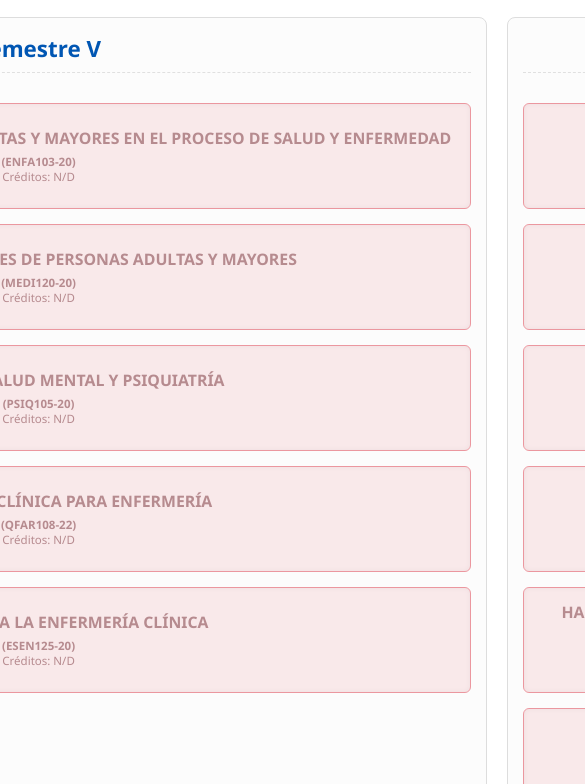
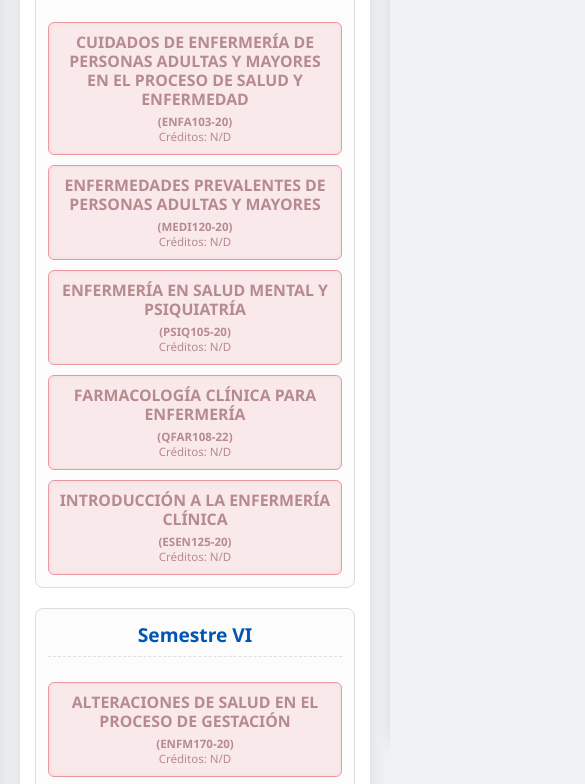
Before and after one commit to constt9/Malla-curricular-Enfermeria-UACh, a plain HTML site: page index.html in a window 390 px wide. Shown: the part 409-1193 px from the top of the page, 585 px wide, since content can reach past the window. Drawn offline with Linux system fonts and the light colour scheme.

Commit message:
Update style.css

```diff
--- a/style.css
+++ b/style.css
@@ -4,7 +4,7 @@ body {
     padding: 0;
     background-color: #f0f2f5; /* Un gris claro suave */
     color: #333;
-    overflow-x: auto; /* Para desplazamiento horizontal si hay muchos años */
+    overflow-x: hidden; /* Esto es importante para el media query, se controla en #malla-grid */
 }
 
 header {
@@ -26,16 +26,18 @@ header h1 {
     margin-top: 5px;
     font-size: 1.2em;
     opacity: 0.9;
-    font-style: italic; /* Para el nuevo subtítulo en cursiva */
+    font-style: italic;
 }
 
 #malla-grid {
     display: flex;
     flex-wrap: nowrap; /* Los años se mantienen en una fila */
-    gap: 40px; /* Espacio entre los bloques de año */
+    gap: 20px; /* Reducimos el espacio entre los bloques de año para que quepan más */
     padding: 20px;
-    justify-content: center; /* Centra el contenido horizontalmente */
-    align-items: flex-start; /* Alinea los años arriba */
+    justify-content: center;
+    align-items: flex-start;
+    overflow-x: auto; /* IMPORTANTE: Permite desplazamiento horizontal si el contenido es demasiado ancho */
+    padding-bottom: 30px; /* Espacio extra para la barra de desplazamiento horizontal */
 }
 
 .ano-container {
@@ -43,11 +45,12 @@ header h1 {
     border-radius: 12px;
     box-shadow: 0 6px 20px rgba(0,0,0,0.1);
     padding: 25px;
-    min-width: 550px; /* Ancho mínimo para cada bloque de año */
+    min-width: 450px; /* Reducimos el ancho mínimo de cada bloque de año */
+    flex: 0 0 auto; /* No crece, no se encoge, toma su tamaño de contenido */
     display: flex;
     flex-direction: column;
     align-items: center;
-    flex-shrink: 0; /* No se encogen */
+    box-sizing: border-box; /* Asegura que el padding se incluya en el ancho/alto */
 }
 
 .ano-container h2 {
@@ -63,7 +66,8 @@ header h1 {
 
 .semestres-ano {
     display: flex;
-    gap: 20px; /* Espacio entre los dos semestres dentro de un año */
+    flex-direction: row; /* Asegura que los semestres estén uno al lado del otro */
+    gap: 15px; /* Reducimos el espacio entre los dos semestres dentro de un año */
     width: 100%;
     justify-content: space-around;
 }
@@ -72,11 +76,12 @@ header h1 {
     flex: 1; /* Distribuye el espacio equitativamente */
     display: flex;
     flex-direction: column;
-    gap: 15px; /* Espacio entre cursos dentro de un semestre */
+    gap: 10px; /* Reducimos el espacio entre cursos dentro de un semestre */
     border: 1px solid #ddd;
     border-radius: 8px;
-    padding: 15px;
+    padding: 10px; /* Reducimos el padding */
     background-color: #fcfcfc;
+    box-sizing: border-box; /* Asegura que el padding se incluya en el ancho/alto */
 }
 
 .semestre-columna h3 {
@@ -92,30 +97,31 @@ header h1 {
 .curso {
     background-color: #e6f7ff; /* Fondo azul claro por defecto */
     border: 1px solid #a8d9ff;
-    padding: 12px;
+    padding: 8px; /* Reducimos el padding */
     border-radius: 6px;
     text-align: center;
     transition: background-color 0.3s ease, border-color 0.3s ease, transform 0.2s ease, opacity 0.3s ease;
-    min-height: 80px; /* Altura mínima para que todos los cursos tengan tamaño similar */
+    min-height: 70px; /* Ligeramente más bajo para que quepan más */
     display: flex;
     flex-direction: column;
     justify-content: center;
     align-items: center;
-    font-size: 0.9em;
-    cursor: pointer; /* Cursor por defecto */
-    opacity: 0.7; /* Opacidad inicial para todos los cursos */
+    font-size: 0.85em; /* Ligeramente más pequeño el texto */
+    cursor: pointer;
+    opacity: 0.7;
+    box-sizing: border-box; /* Asegura que el padding se incluya en el ancho/alto */
 }
 
 .curso h4 {
     margin: 0 0 5px 0;
-    font-size: 1.1em;
+    font-size: 1em; /* Ajustar el tamaño del título del curso */
     color: #004085; /* Azul oscuro para el nombre del curso */
-    line-height: 1.3;
+    line-height: 1.2;
 }
 
 .curso p {
     margin: 0;
-    font-size: 0.8em;
+    font-size: 0.75em; /* Ajustar el tamaño del texto secundario del curso */
     color: #555;
 }
 
@@ -131,11 +137,11 @@ header h1 {
     border-color: #dc3545; /* Rojo */
     color: #721c24; /* Texto rojo oscuro */
     opacity: 0.5; /* Más tenue para indicar que no está disponible */
-    cursor: not-allowed; /* Cursor de "prohibido" */
-    box-shadow: inset 0 0 5px rgba(0,0,0,0.1); /* Sombra interna para indicar inactividad */
+    cursor: not-allowed;
+    box-shadow: inset 0 0 5px rgba(0,0,0,0.1);
 }
 .curso.locked h4, .curso.locked p {
-    color: #721c24; /* Asegura el color del texto */
+    color: #721c24;
 }
 
 /* Curso Disponible (Available) */
@@ -143,17 +149,17 @@ header h1 {
     background-color: #d4edda; /* Verde claro */
     border-color: #28a745; /* Verde */
     color: #155724; /* Texto verde oscuro */
-    opacity: 1; /* Opacidad total */
-    cursor: pointer; /* Cursor de puntero para indicar que es clickeable */
-    box-shadow: 0 2px 8px rgba(40,167,69,0.2); /* Sombra suave */
+    opacity: 1;
+    cursor: pointer;
+    box-shadow: 0 2px 8px rgba(40,167,69,0.2);
 }
 .curso.available:hover {
-    background-color: #c3e6cb; /* Verde más oscuro al pasar el mouse */
+    background-color: #c3e6cb;
     transform: translateY(-3px);
     box-shadow: 0 4px 12px rgba(40,167,69,0.3);
 }
 .curso.available h4, .curso.available p {
-    color: #155724; /* Asegura el color del texto */
+    color: #155724;
 }
 
 /* Curso Completado (Completed) */
@@ -161,25 +167,25 @@ header h1 {
     background-color: #cfe2ff; /* Azul claro para completado */
     border-color: #007bff; /* Azul */
     color: #004085; /* Texto azul oscuro */
-    opacity: 1; /* Opacidad total */
-    cursor: pointer; /* Sigue siendo clickeable para "desmarcar" */
-    box-shadow: 0 2px 8px rgba(0,123,255,0.2); /* Sombra suave */
-    position: relative; /* Para el pseudo-elemento del tachado */
+    opacity: 1;
+    cursor: pointer;
+    box-shadow: 0 2px 8px rgba(0,123,255,0.2);
+    position: relative;
 }
 .curso.completed:hover {
-    background-color: #bbd7fe; /* Azul más oscuro al pasar el mouse */
+    background-color: #bbd7fe;
     transform: translateY(-3px);
     box-shadow: 0 4px 12px rgba(0,123,255,0.3);
 }
 .curso.completed h4, .curso.completed p {
-    color: #004085; /* Asegura el color del texto */
+    color: #004085;
 }
 
 /* Estilo para el "tachado" */
 .curso.strikethrough h4 {
-    text-decoration: line-through; /* Tachar el texto principal */
+    text-decoration: line-through;
     text-decoration-thickness: 2px;
-    text-decoration-color: rgba(0, 0, 0, 0.4); /* Color del tachado */
+    text-decoration-color: rgba(0, 0, 0, 0.4);
 }
 
 /* Ocultar la nota del curso por defecto, mostrar solo si es necesario o al pasar el mouse */
@@ -187,11 +193,11 @@ header h1 {
     font-size: 0.7em;
     color: #888;
     margin-top: 5px;
-    display: none; /* Oculta por defecto */
+    display: none;
 }
-.curso.locked .curso-note { /* Mostrar la nota si el curso está bloqueado y tiene una */
+.curso.locked .curso-note {
     display: block;
-    color: #dc3545; /* Color de la nota para curso bloqueado */
+    color: #dc3545;
 }
 
 footer {
@@ -205,10 +211,62 @@ footer {
 }
 
 footer a {
-    color: #87ceeb; /* Azul claro para enlaces */
+    color: #87ceeb;
     text-decoration: none;
 }
 
 footer a:hover {
     text-decoration: underline;
 }
+
+/* --- MEDIA QUERIES PARA ADAPTAR EL LAYOUT EN PANTALLAS PEQUEÑAS --- */
+@media (max-width: 1200px) { /* Por debajo de 1200px de ancho */
+    #malla-grid {
+        gap: 20px; /* Mantener el espacio entre años */
+        padding: 10px; /* Reducir el padding general */
+    }
+
+    .ano-container {
+        min-width: unset; /* Quita el min-width fijo */
+        width: calc(100% - 20px); /* Ocupa casi todo el ancho disponible, restando los paddings */
+        padding: 15px; /* Reducir padding del contenedor del año */
+    }
+
+    .semestres-ano {
+        flex-direction: column; /* Apila los semestres uno debajo del otro */
+        gap: 20px; /* Espacio entre semestres apilados */
+    }
+
+    .semestre-columna {
+        padding: 12px; /* Ajustar padding del semestre apilado */
+    }
+
+    .curso {
+        padding: 10px; /* Ajustar padding del curso en modo apilado */
+        font-size: 0.9em; /* Ligeramente más grande para mejor legibilidad */
+        min-height: 80px; /* Un poco más de altura */
+    }
+
+    .curso h4 {
+        font-size: 1.1em;
+    }
+
+    .curso p {
+        font-size: 0.8em;
+    }
+}
+
+@media (max-width: 768px) { /* Para pantallas aún más pequeñas (móviles) */
+    header h1 {
+        font-size: 1.8em;
+    }
+    .subtitle {
+        font-size: 1em;
+    }
+    .ano-container h2 {
+        font-size: 1.8em;
+    }
+    .semestre-columna h3 {
+        font-size: 1.2em;
+    }
+}
```
